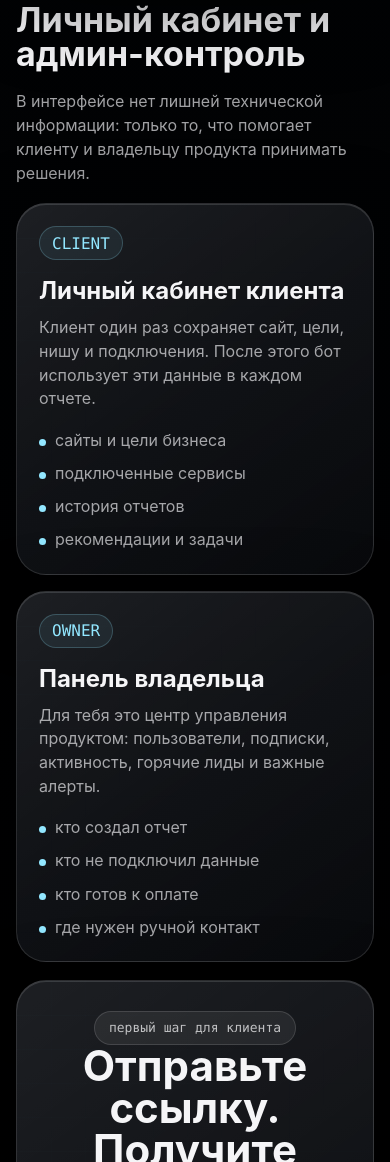
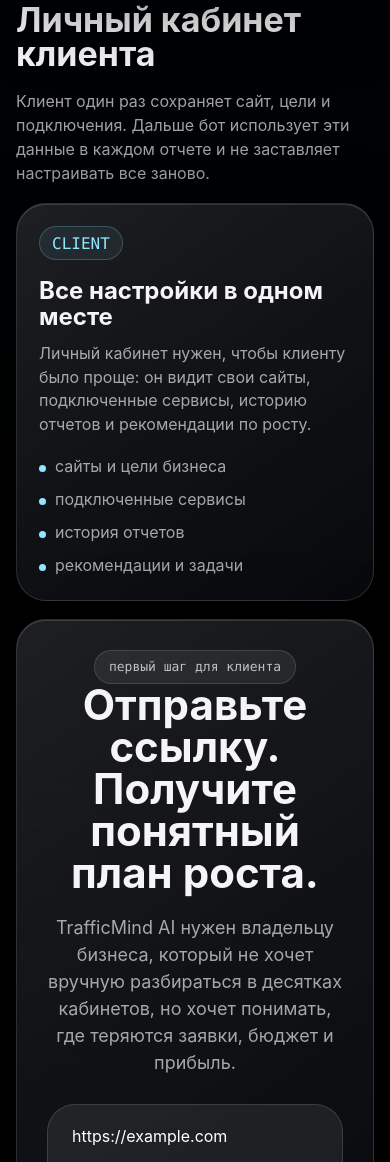
Before and after one commit to KAVKAZTRAVEL/TrafficMindAI, a plain HTML site: page demo/link_only_report.html in a window 390 px wide. Shown: the part 6871-8033 px from the top of the page. Drawn offline with Linux system fonts and the light colour scheme.

Commit message:
Remove owner panel from client landing page

```diff
--- a/demo/link_only_report.html
+++ b/demo/link_only_report.html
@@ -498,17 +498,17 @@
       color: rgba(245,245,247,.72);
       font-size: 13px;
     }
-    .owner-strip {
+    .account-strip {
       display: grid;
-      grid-template-columns: 1.1fr .9fr;
+      grid-template-columns: 1fr;
       gap: 16px;
     }
-    .owner-card {
-      min-height: 300px;
+    .account-card {
+      min-height: 280px;
       display: grid;
       align-content: space-between;
     }
-    .owner-card ul {
+    .account-card ul {
       margin: 18px 0 0;
       padding: 0;
       list-style: none;
@@ -517,7 +517,7 @@
       color: var(--muted);
       line-height: 1.45;
     }
-    .owner-card li:before {
+    .account-card li:before {
       content: "";
       width: 7px;
       height: 7px;
@@ -580,7 +580,7 @@
       .hero,
       .demo-report,
       .connect-grid,
-      .owner-strip {
+      .account-strip {
         grid-template-columns: 1fr;
       }
       .phone {
@@ -628,7 +628,6 @@
       <a href="#report">Что увидит клиент</a>
       <a href="#metrics">Метрики</a>
       <a href="#connect">Подключения</a>
-      <a href="#owner">Для владельца</a>
     </nav>
   </header>
 
@@ -765,36 +764,23 @@
       </div>
     </section>
 
-    <section class="section" id="owner">
+    <section class="section" id="account">
       <div class="section-head">
-        <h2>Личный кабинет и админ-контроль</h2>
-        <p>В интерфейсе нет лишней технической информации: только то, что помогает клиенту и владельцу продукта принимать решения.</p>
+        <h2>Личный кабинет клиента</h2>
+        <p>Клиент один раз сохраняет сайт, цели и подключения. Дальше бот использует эти данные в каждом отчете и не заставляет настраивать все заново.</p>
       </div>
-      <div class="owner-strip">
-        <article class="card owner-card">
+      <div class="account-strip">
+        <article class="card account-card">
           <div>
             <span class="number">CLIENT</span>
-            <h3>Личный кабинет клиента</h3>
-            <p>Клиент один раз сохраняет сайт, цели, нишу и подключения. После этого бот использует эти данные в каждом отчете.</p>
+            <h3>Все настройки в одном месте</h3>
+            <p>Личный кабинет нужен, чтобы клиенту было проще: он видит свои сайты, подключенные сервисы, историю отчетов и рекомендации по росту.</p>
           </div>
           <ul>
             <li>сайты и цели бизнеса</li>
             <li>подключенные сервисы</li>
             <li>история отчетов</li>
             <li>рекомендации и задачи</li>
-          </ul>
-        </article>
-        <article class="card owner-card">
-          <div>
-            <span class="number">OWNER</span>
-            <h3>Панель владельца</h3>
-            <p>Для тебя это центр управления продуктом: пользователи, подписки, активность, горячие лиды и важные алерты.</p>
-          </div>
-          <ul>
-            <li>кто создал отчет</li>
-            <li>кто не подключил данные</li>
-            <li>кто готов к оплате</li>
-            <li>где нужен ручной контакт</li>
           </ul>
         </article>
       </div>
```
